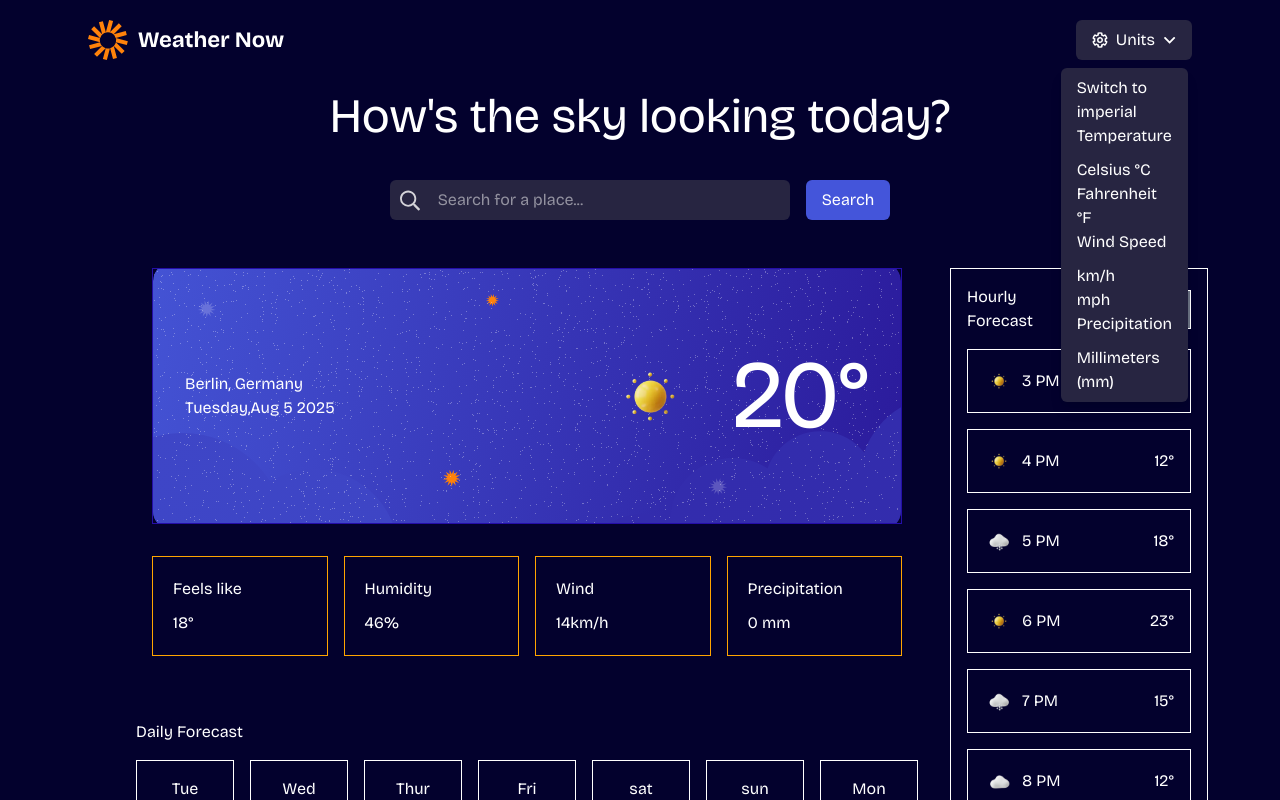
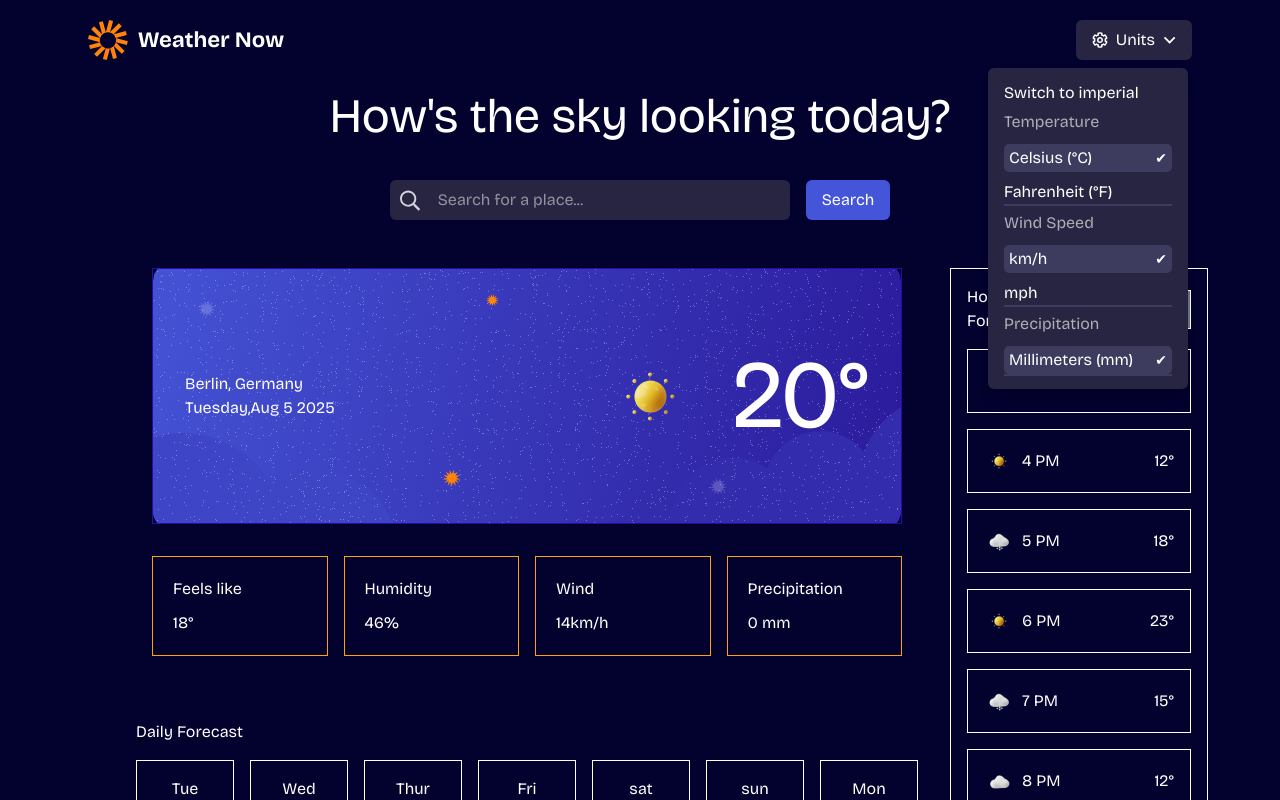
Before and after one commit to nickonyi/Weather-App-main, a React (Vite) app: page / in a window 1280 px wide. Both pictures are taken after a click on the element 1133 px from the left and 40 px from the top of the page. Shown: the top 800 px of the page. Built offline with nearby package versions, Linux system fonts and the light colour scheme.

Commit message:
feat: enhance dropdown styling and add measurements layout

```diff
--- a/src/components/navbar.jsx
+++ b/src/components/navbar.jsx
@@ -35,22 +35,22 @@ function Navbar() {
           <p className="dropdown-header">Switch to imperial</p>
           <div className="dropdown-measurements">
             <p className="dropdown-item">Temperature</p>
-            <div className="dropdown-items-cont">
-              <p className="dropdown-item-unit">Celsius °C</p>
-              <p className="dropdown-item-unit">Fahrenheit °F</p>
+            <div className="dropdown-items-cont flex flex-col gap-2">
+              <p className="dropdown-item-unit selected">Celsius (°C)</p>
+              <p className="dropdown-item-unit">Fahrenheit (°F)</p>
             </div>
           </div>
           <div className="dropdown-measurements">
             <p className="dropdown-item">Wind Speed</p>
-            <div className="dropdown-items-cont">
-              <p className="dropdown-item-unit">km/h</p>
+            <div className="dropdown-items-cont flex flex-col gap-2">
+              <p className="dropdown-item-unit selected">km/h</p>
               <p className="dropdown-item-unit">mph</p>
             </div>
           </div>
           <div className="dropdown-measurements">
             <p className="dropdown-item">Precipitation</p>
             <div className="dropdown-items-cont">
-              <p className="dropdown-item-unit">Millimeters (mm)</p>
+              <p className="dropdown-item-unit selected">Millimeters (mm)</p>
             </div>
           </div>
         </div>
--- a/src/styles/App.scss
+++ b/src/styles/App.scss
@@ -87,10 +87,40 @@ body {
 
 .dropdown-menu {
   background-color: $neutral-800;
+  width: 200px;
+}
+.dropdown-menu > * {
+  margin-block: 5px;
 }
 
 .dropdown-measurements {
   display: flex;
   flex-direction: column;
   gap: 10px;
+  border-bottom: 2px solid $neutral-600;
 }
+
+.dropdown-item {
+  color: $neutral-300;
+}
+
+.selected {
+  background-color: $neutral-600;
+  border-radius: 5px;
+  padding: 2px 5px;
+}
+
+.dropdown-item-unit {
+  position: relative;
+  padding-right: 20px;
+}
+
+.dropdown-item-unit.selected::after {
+  content: "✔";
+  position: absolute;
+  right: 5px;
+  top: 50%;
+  transform: translateY(-50%);
+  font-size: 14px;
+  color: white;
+}
```
